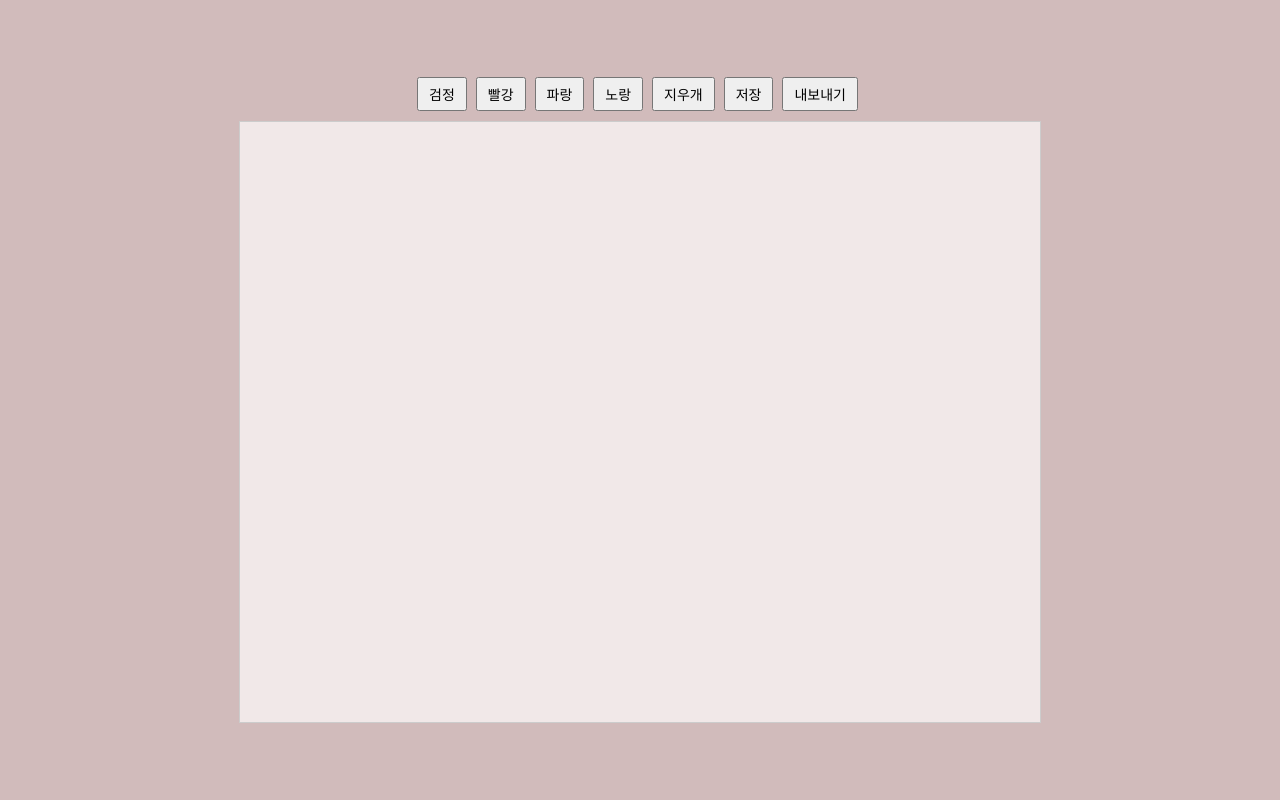
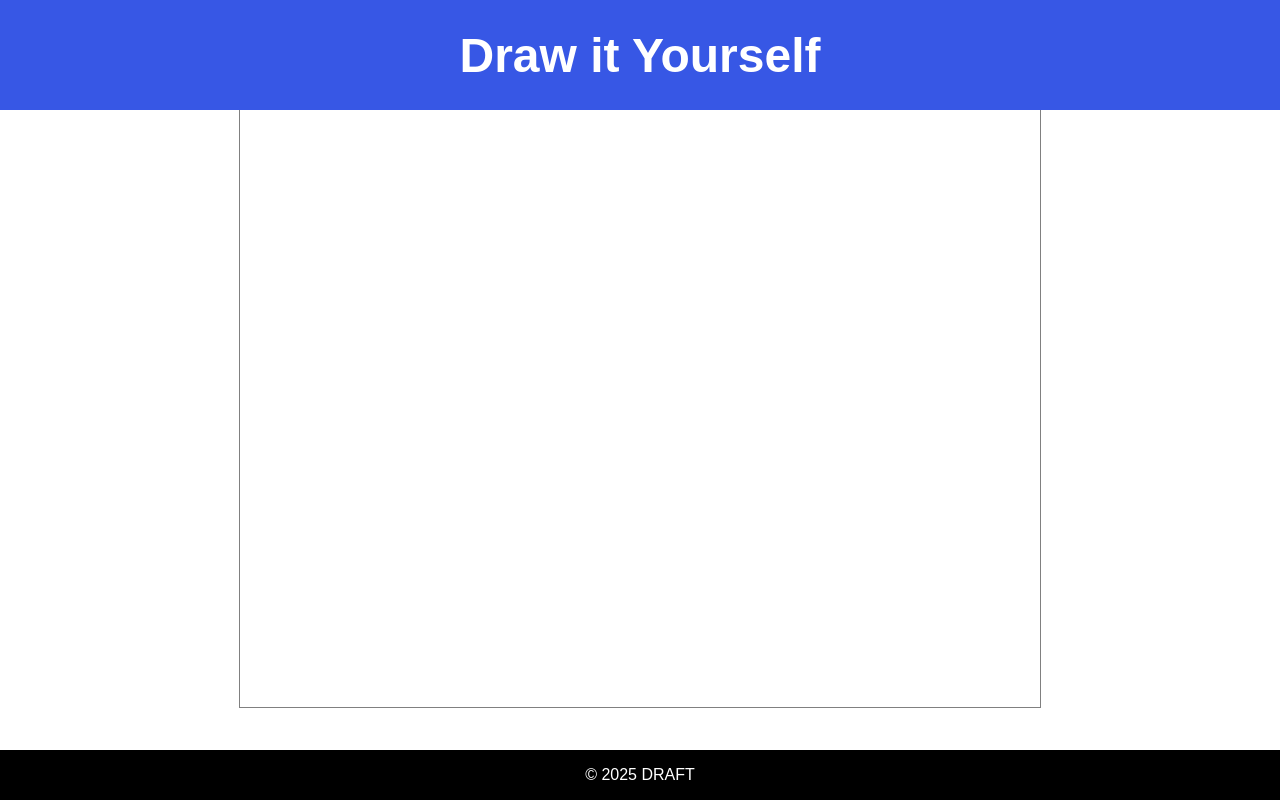
Before and after one commit to theplaceyoung/my_creative_canvas, a website: page index.html in a window 1280 px wide. Drawn offline with Linux system fonts and the light colour scheme.

Commit message:
prepare deploying thru firebase

```diff
--- a/index.html
+++ b/index.html
@@ -7,7 +7,12 @@
     <link rel="stylesheet" href="style.css">
   </head>
   <body>
+    <!-- App Bar -->
+    <div class="appbar">
+      <h1>Draw it Yourself</h1>
+    </div>
 
+    <!-- tool options -->
     <div class="tools">
       <button id="black" class="button">검정</button>
       <button id="red" class="button">빨강</button>
@@ -18,7 +23,13 @@
       <button id="export" class="button">내보내기</button>
     </div>
 
+    <!-- canvas area-->
     <canvas id="drawingCanvas" width="800" height="600"></canvas>
+
+    <!-- Footer -->
+    <footer class="footer">
+      <p>© 2025 DRAFT</p>
+    </footer>
 
   <script>
     const canvas = document.getElementById('drawingCanvas');
--- a/style.css
+++ b/style.css
@@ -4,18 +4,56 @@ body {
     flex-direction: column;
     align-items: center;
     justify-content: center;
-    height: 100vh;
-    background-color: #d1bbbb;
+    height: 100vh; /* 화면 전체 높이 설정 */
+    background-color: transparent; /* 배경 색 */
+    font-family: Arial, sans-serif;
 }
 canvas {
-    border: 1px solid #ccc;
-    background-color: rgb(241, 232, 232);
+    border: 1px solid grey;
+    background-color: transparent;
+    /* flex: 1; 캔버스가 flex 영역을 차지하게 설정 */
+    margin-bottom: 40px; /* footer와 겹치지 않도록 여백 추가 */
+    /* height: calc(100vh - 170px); */
 }
+.appbar {
+    position: fixed;
+    top: 0;
+    width: 100%;
+    height: 80px;
+    background-color: #3757e5;
+    padding: 15px;
+    text-align: center;
+    display: flex;
+    align-items: center;
+    justify-content: center;
+    color: white;
+    font-size: 24px;
+    font-weight: bold;
+}
+
 .tools {
+    margin-top: 10px;
+    display: flex;
+    justify-content: space-around;
+    /* padding: 10px; */
     margin-bottom: 10px;
 }
+
 .tools button {
     margin-right: 5px;
     padding: 5px 10px;
     font-size: 14px;
 }
+
+footer {
+    position: fixed; /* 페이지 하단에 고정 */
+    bottom: 0;
+    width: 100%;
+    background-color: black;
+    color: white;
+    padding: 5px;
+    height: 40px;
+    display: flex;
+    align-items: center;
+    justify-content: center;
+}
```
Lines whose indentation alone changed are shown as unchanged.
